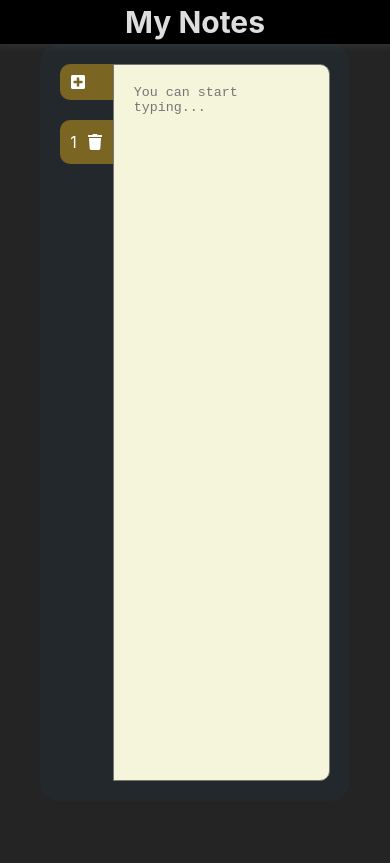
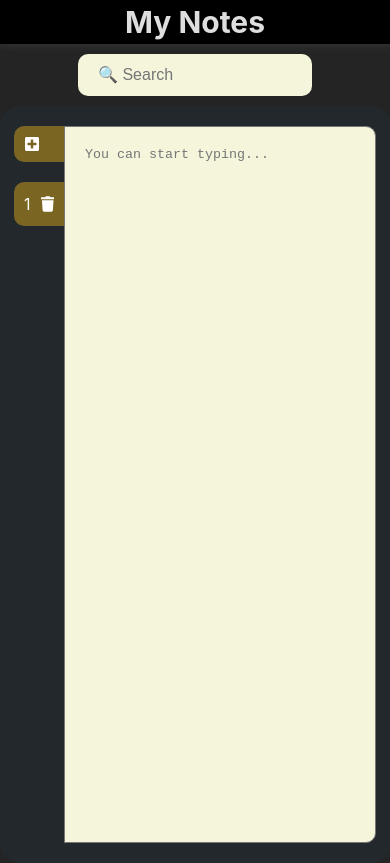
Before and after one commit to avinashid/NotesApp, a React (Vite) app: page / in a window 390 px wide. Built offline with nearby package versions, Linux system fonts and the light colour scheme.

Commit message:
fix CSS and added Search input

```diff
--- a/src/App.css
+++ b/src/App.css
@@ -15,14 +15,16 @@
   box-shadow: 5px 0px 10px rgba(255, 255, 255, 0.1);
 }
 .mainContainer{
-  display:flex;
+  display: flex;
+  margin:auto;
+  width:90vw;
   flex-direction: column;
   justify-content: center;
   align-items: center;
 }
 .listContainer{
   display:grid;
-  grid-template-columns: auto auto;
+  grid-template-columns: 200px 60vw ;
   justify-content: center;
   align-content: center;
   padding:20px;
@@ -62,7 +64,11 @@
   display:none;
 }
 @media screen and (max-width: 600px) {
+  .listContainer{
+    width:90vw;
+  grid-template-columns: 50px 80vw ;
 
+  }
   .textInEachList{
     display:none;
   }
@@ -77,3 +83,20 @@
     display: none;
   }
 }
+
+.searchField{
+  font-size: 1rem;
+  background-color: beige;
+  outline: none;
+  border-radius:10px;
+  vertical-align: center;
+  border: none;
+  width: calc(60vw);
+  color:black;
+  padding: 12px 20px;
+  margin: 10px 0;
+  box-sizing: border-box;
+}
+.searchField:focus{
+  outline:none;
+}
--- a/src/App.jsx
+++ b/src/App.jsx
@@ -1,5 +1,6 @@
 import React from 'react'
 import { Header } from './components/Header'
+import  Search  from './components/Search'
 import "./App.css"
 import ListContainer from './components/ListContainer'
 
@@ -7,6 +8,7 @@ const App = () => {
   return (
     <div className='mainContainer'>
       <Header/>
+      <Search />
       <ListContainer />
 
     </div>
--- a/src/components/CreateList.jsx
+++ b/src/components/CreateList.jsx
@@ -1,12 +1,14 @@
 import React from "react";
 import { FaPlusSquare } from "react-icons/fa";
 import { useDispatch, useSelector } from "react-redux";
-import { addList, setCurrentList } from "../features/list/listSlice";
+import { addList, searchList, setCurrentList } from "../features/list/listSlice";
 
 const CreateList = () => {
   const dispatch = useDispatch();
+  const searchValue = "";
   const addListAction = () => {
     dispatch(addList());
+    dispatch(searchList({searchValue}))
   };
   return (
     <div className="eachList" onClick={addListAction}>
--- a/src/components/EachList.jsx
+++ b/src/components/EachList.jsx
@@ -16,7 +16,7 @@ const EachList = ({ id, note }) => {
   );
   if (note.trim().length > 2) {
     temp = note;
-    temp = temp.slice(0, 30);
+    temp = temp.slice(0, 20);
     if (temp.trim().includes("\n")) {
       let end = temp.trim().indexOf("\n");
       temp = temp.slice(0, end);
--- a/src/components/Lists.jsx
+++ b/src/components/Lists.jsx
@@ -6,9 +6,11 @@ import { useSelector, useDispatch } from "react-redux";
 const Lists = () => {
   const selection = useSelector((state) => state.list.listProps);
 
-  const List = selection.map((j) => (
-    <EachList note={j.note} id={j.id} key={j.key} />
-  ));
+  const List = selection.map((j) => {
+    if(j.isVisible===true){
+       return (<EachList note={j.note} id={j.id} key={j.key} />);
+    }
+  });
 
   return <div className="lists">
     <>
--- a/src/components/Search.jsx
+++ b/src/components/Search.jsx
@@ -0,0 +1,24 @@
+import React from "react";
+import { FaSearch } from "react-icons/fa";
+import { useDispatch, useSelector } from "react-redux";
+import { searchList } from "../features/list/listSlice";
+
+
+const Search = () => {
+    let dispatch=useDispatch();
+    const onChangeSearch=(e)=>{
+        let searchValue=e.target.value;
+        dispatch(searchList({searchValue}))
+    }
+  return (
+    <input
+    value={useSelector(s=>s.list.search)}
+      onChange={onChangeSearch}
+      className="searchField"
+      type="text"
+      placeholder="&#128269; Search"
+    ></input>
+  );
+};
+
+export default Search;
--- a/src/features/list/listSlice.jsx
+++ b/src/features/list/listSlice.jsx
@@ -3,13 +3,14 @@ import { createSlice, nanoid } from "@reduxjs/toolkit";
 export const listSlice = createSlice({
   name: "list",
   initialState: {
-    value: 0,
+    search: "",
     listProps: [
       {
         title: "New Note 1",
         key: "key1",
         id: "id1",
         note: "",
+        isVisible: true,
       },
     ],
     currentList: {
@@ -28,6 +29,7 @@ export const listSlice = createSlice({
         id: nanoid(),
         key: nanoid(),
         note: "",
+        isVisible: true,
       });
     },
     updateList: (state, action) => {
@@ -38,16 +40,24 @@ export const listSlice = createSlice({
       );
     },
     deleteList: (state, action) => {
-      const i=state.listProps.map((arr, i) => {
+      const i = state.listProps.map((arr, i) => {
         if (arr.id === action.payload) return i;
       });
       state.listProps.pop(i);
+    },
+    searchList: (state, action) => {
+      state.search = action.payload.searchValue;
+      state.listProps = state.listProps.map((s) =>
+        s.note.includes(state.search)
+          ? { ...s, isVisible: true }
+          : { ...s, isVisible: false }
+      );
     },
   },
 });
 
 // Action creators are generated for each case reducer function
-export const { deleteList, setCurrentList, updateList, addList } =
+export const { searchList, deleteList, setCurrentList, updateList, addList } =
   listSlice.actions;
 
 export default listSlice.reducer;
```
Also changed, not shown: 5 other files (tests, documents, lock files or other folders).
